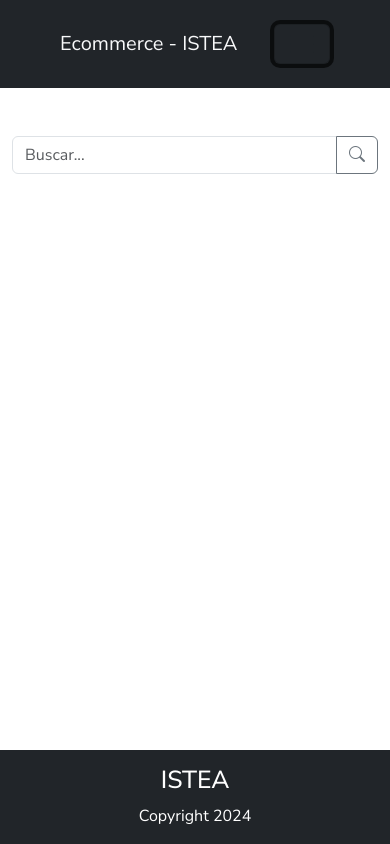
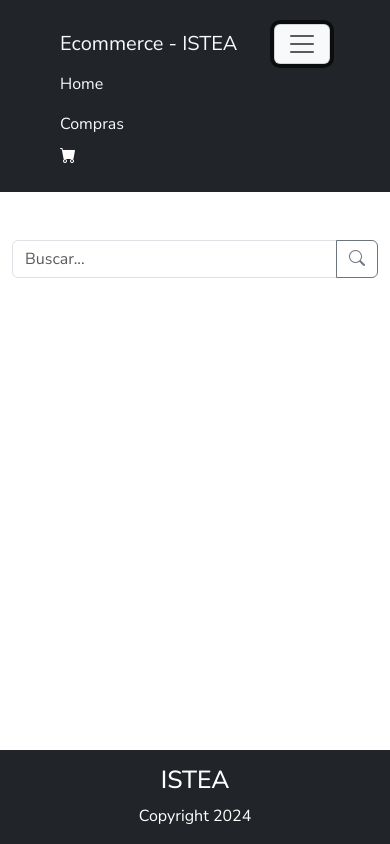
Before and after one commit to mrjesusenrique/proyecto_lab_aplicaciones_web_cliente, a plain HTML site: page index.html in a window 390 px wide. Both pictures are taken after a click on the button 302 px from the left and 44 px from the top of the page. Drawn offline with nearby package versions, Linux system fonts and the light colour scheme; no server answers.

Commit message:
fix(navbar button): collapse and color navbar button

```diff
--- a/index.html
+++ b/index.html
@@ -16,18 +16,20 @@
     <nav class="navbar navbar-expand-lg">
       <div class="container-fluid">
         <a class="navbar-brand text-light" href="#">Ecommerce - ISTEA</a>
+        <button class="navbar-toggler bg-light" type="button" data-bs-toggle="collapse" data-bs-target="#navbar"
+          aria-controls="navbar" aria-expanded="false" aria-label="Toggle navigation">
+          <span class="navbar-toggler-icon"></span>
+        </button>
         <div class="collapse navbar-collapse justify-content-end" id="navbar">
           <ul class="navbar-nav" style="margin-right: 20px;">
-            <li class="nav-item d-flex flex-row">
+            <li class="nav-item ">
               <a class="nav-link active text-light" aria-current="page" href="#">Home</a>
-              <a class="nav-link active text-light" id="aside-compras" aria-current="page" href="#">Compras</a>
+            </li>
+            <li class="nav-item"><a class="nav-link active text-light" id="aside-compras" aria-current="page"
+                href="#">Compras</a>
             </li>
           </ul>
         </div>
-        <button class="navbar-toggler" type="button" data-bs-toggle="collapse" data-bs-target="#navbarNav"
-          aria-controls="navbarNav" aria-expanded="false" aria-label="Toggle navigation">
-          <span class="navbar-toggler-icon"></span>
-        </button>
       </div>
     </nav>
   </header>
```
